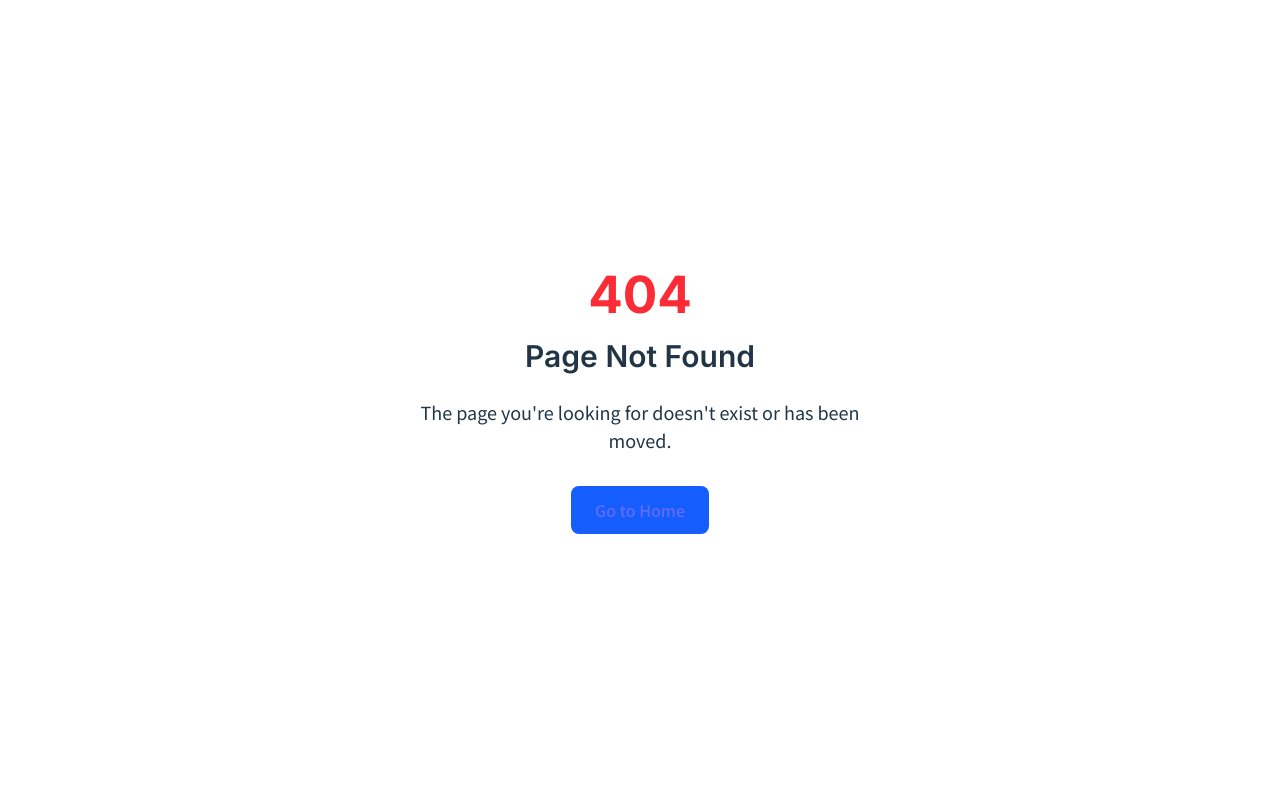
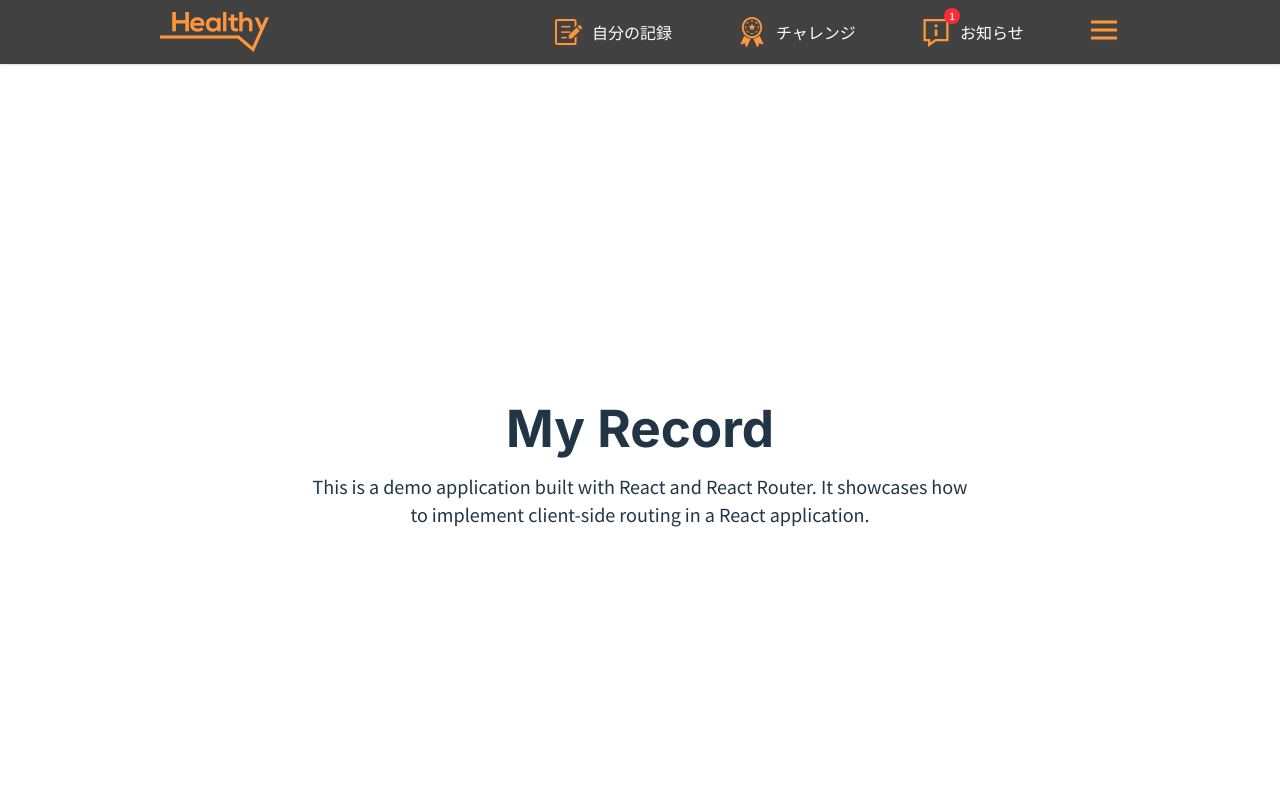
Before and after one commit to to-long/test-code-arent, a React (Vite) app: page /my-record in a window 1280 px wide. Before the commit this address had no page. Shown: the top 800 px of the page. Built offline with nearby package versions, Linux system fonts and the light colour scheme.

Commit message:
adjust menu

```diff
--- a/src/components/Header/index.tsx
+++ b/src/components/Header/index.tsx
@@ -4,7 +4,7 @@ import { Link } from "react-router-dom";
 const Header = () => {
   const [isMenuOpen, setIsMenuOpen] = useState(false);
 
-  const navLinks = [
+  const desktopLinks = [
     { name: "自分の記録", icon: "memo.svg", link: "/my-record" },
     { name: "チャレンジ", icon: "challenge.svg", link: "/challenge" },
     {
@@ -13,6 +13,15 @@ const Header = () => {
       link: "/notification",
       notification: 1,
     },
+  ];
+
+  const mobileLinks = [
+    { name: "自分の記録", link: "/my-record" },
+    { name: "体重グラフ", link: "/weight-graph" },
+    { name: "目標", link: "/goal" },
+    { name: "選択中のコース", link: "/course" },
+    { name: "コラム一覧", link: "/column" },
+    { name: "設定", link: "/setting" },
   ];
 
   return (
@@ -30,11 +39,8 @@ const Header = () => {
 
           {/* Desktop Navigation */}
           <nav className="ml-auto mr-4 hidden md:flex items-center space-x-6">
-            {navLinks.map((link, index) => (
-              <Link
-                key={index}
-                to={`/${link.name === "ホーム" ? "" : link.name.toLowerCase()}`}
-              >
+            {desktopLinks.map((link, index) => (
+              <Link key={index} to={link.link}>
                 <a
                   href={link.link}
                   className="inline-flex min-w-[160px] hover:opacity-70 items-center gap-2 p-2"
@@ -55,9 +61,10 @@ const Header = () => {
             ))}
           </nav>
 
+          <div className="p2 relative">
             <button
               onClick={() => setIsMenuOpen(!isMenuOpen)}
-            className="p-2 text-gray-500 hover:opacity-70"
+              className=" text-gray-500 hover:opacity-70"
               type="button"
             >
               <img
@@ -66,32 +73,27 @@ const Header = () => {
                 className="h-8 w-8"
               />
             </button>
-        </div>
-
             {/* Mobile menu */}
             {isMenuOpen && (
-          <div className="md:hidden py-2 border-t border-gray-200">
-            <div className="px-2 pt-2 pb-3 space-y-1">
-              {navLinks.map((link, index) => (
+              <div className="absolute top-[50px] right-0 min-w-[280px] bg-(--color-gray-400)">
+                {mobileLinks.map((link, index) => (
                   <Link
                     key={index}
-                  to={`/${
-                    link.name === "ホーム" ? "" : link.name.toLowerCase()
-                  }`}
-                  className="flex items-center px-3 py-2 text-base font-medium text-gray-700 hover:bg-gray-100 rounded-md"
+                    to={link.link}
+                    className="flex items-center font-medium text-white py-8 px-6"
+                    style={{
+                      borderBottom: "1px solid #2E2E2E",
+                      borderTop: "1px solid #8b8b8b",
+                    }}
                     onClick={() => setIsMenuOpen(false)}
                   >
-                  <img
-                    src={`/icons/${link.icon}`}
-                    alt={link.name}
-                    className="h-5 w-5 mr-3"
-                  />
-                  {link.name}
+                    <span className="text-white text-base">{link.name}</span>
                   </Link>
                 ))}
               </div>
+            )}
           </div>
-        )}
+        </div>
       </div>
     </header>
   );
--- a/src/layouts/Layout.tsx
+++ b/src/layouts/Layout.tsx
@@ -1,6 +1,5 @@
 import { Outlet } from "react-router-dom";
 import Footer from "@/components/Footer";
-// import { Toaster } from "sonner";
 import Header from "@/components/Header";
 
 export default function Layout() {
@@ -11,7 +10,6 @@ export default function Layout() {
         <Outlet />
       </main>
       <Footer />
-      {/* <Toaster position="top-center" richColors /> */}
     </>
   );
 }
--- a/src/pages/About.tsx
+++ /dev/null
@@ -1,15 +0,0 @@
-import React from "react";
-
-export default function About(): React.JSX.Element {
-  return (
-    <div className="min-h-screen flex items-center justify-center">
-      <div className="text-center">
-        <h1 className="text-4xl font-bold mb-4">About Us</h1>
-        <p className="text-lg max-w-2xl">
-          This is a demo application built with React and React Router.
-          It showcases how to implement client-side routing in a React application.
-        </p>
-      </div>
-    </div>
-  );
-}
--- /dev/null
+++ b/src/pages/Column.tsx
@@ -0,0 +1,15 @@
+import type React from "react";
+
+export default function Column(): React.JSX.Element {
+  return (
+    <div className="min-h-screen flex items-center justify-center">
+      <div className="text-center">
+        <h1 className="text-4xl font-bold mb-4">Column</h1>
+        <p className="text-lg max-w-2xl">
+          This is a demo application built with React and React Router. It
+          showcases how to implement client-side routing in a React application.
+        </p>
+      </div>
+    </div>
+  );
+}
--- /dev/null
+++ b/src/pages/MyRecord.tsx
@@ -0,0 +1,15 @@
+import type React from "react";
+
+export default function MyRecord(): React.JSX.Element {
+  return (
+    <div className="min-h-screen flex items-center justify-center">
+      <div className="text-center">
+        <h1 className="text-4xl font-bold mb-4">My Record</h1>
+        <p className="text-lg max-w-2xl">
+          This is a demo application built with React and React Router. It
+          showcases how to implement client-side routing in a React application.
+        </p>
+      </div>
+    </div>
+  );
+}
--- a/src/pages/NotFound.tsx
+++ b/src/pages/NotFound.tsx
@@ -1,5 +1,5 @@
-import React from "react";
-import { Link } from 'react-router-dom';
+import type React from "react";
+import { Link } from "react-router-dom";
 
 export default function NotFound(): React.JSX.Element {
   return (
```
Also changed, not shown: src/routers.tsx (+8 -3 lines). Lines whose indentation alone changed are shown as unchanged.
